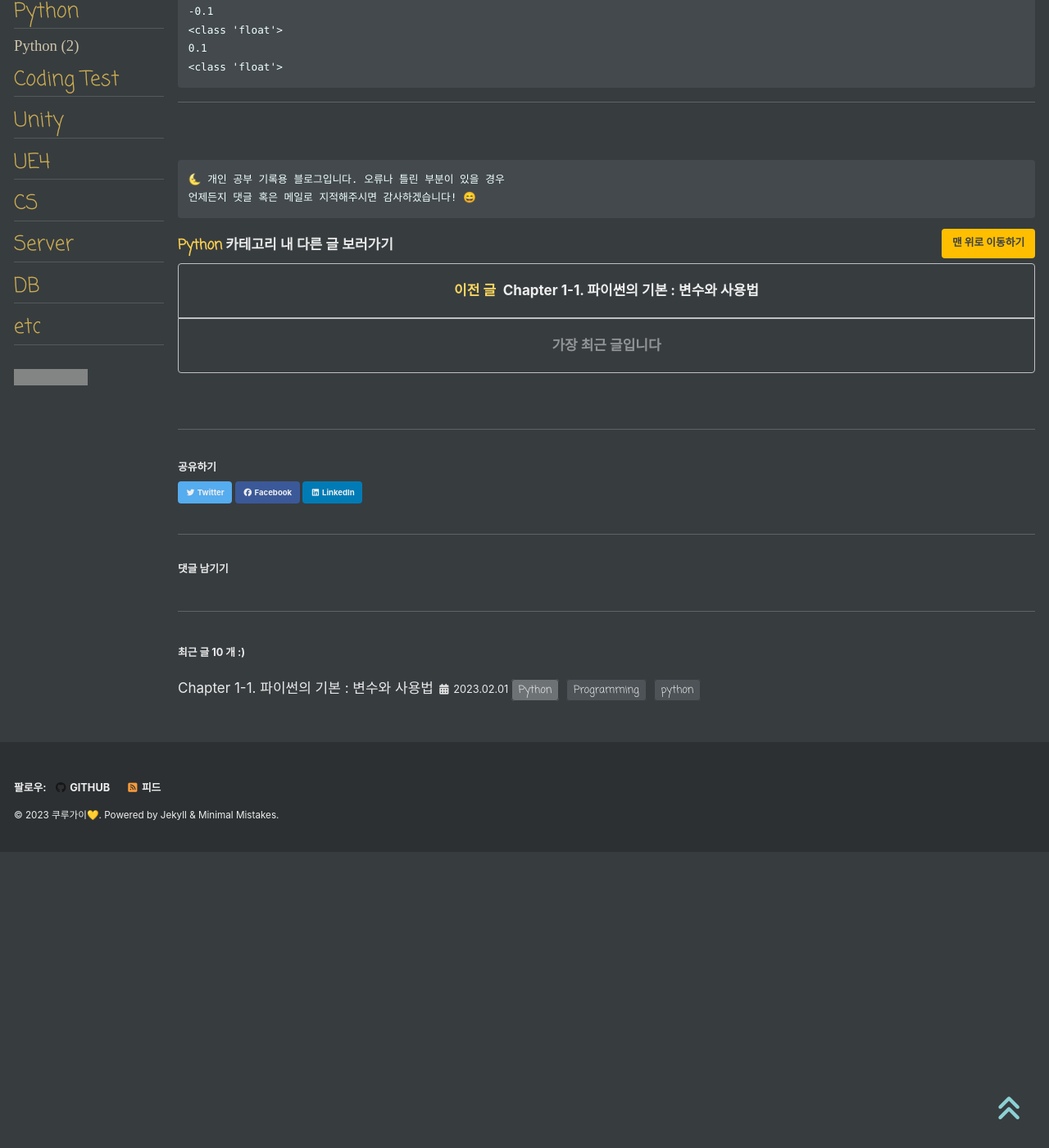
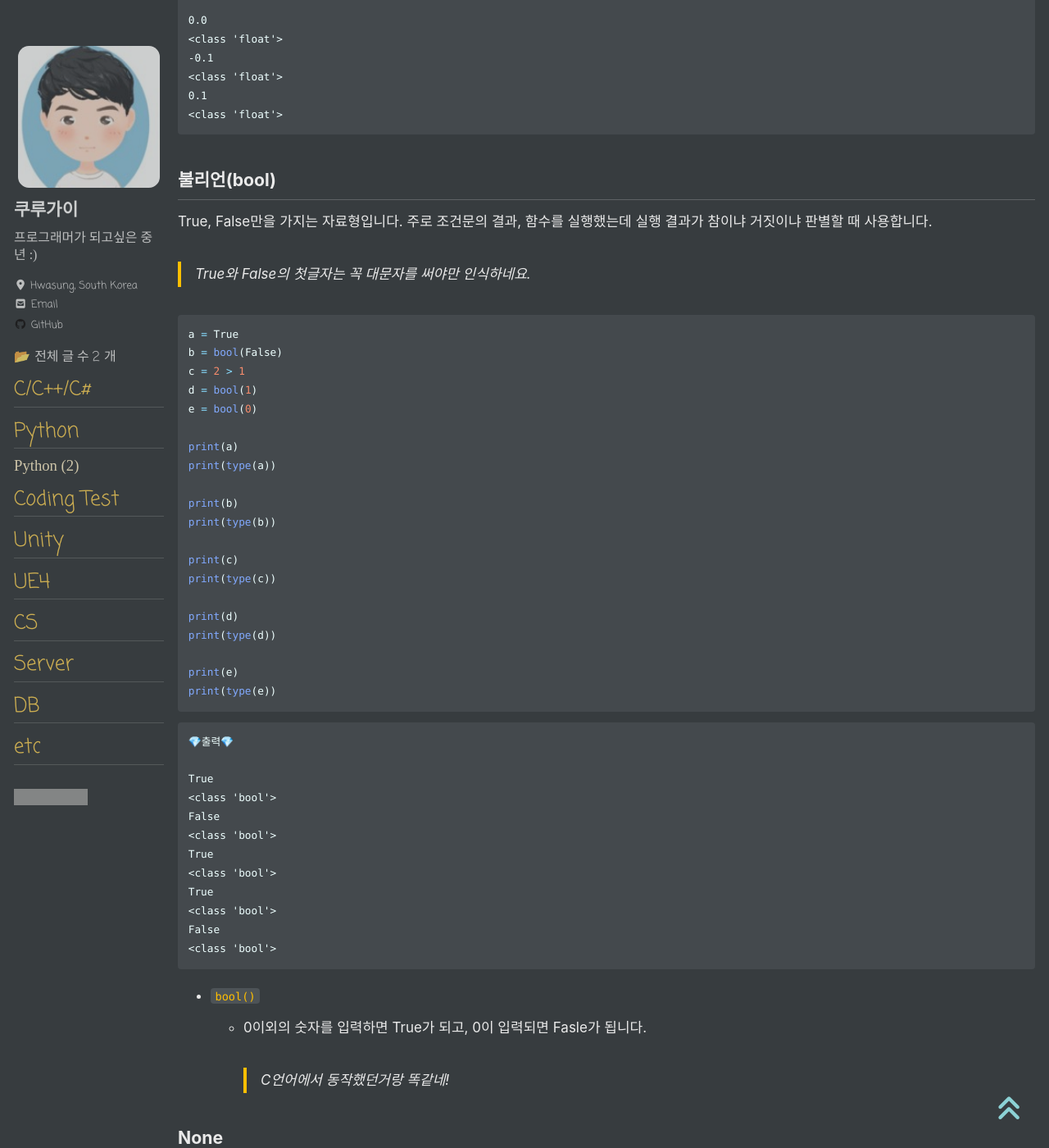
Before and after one commit to kurugai/kurugai.github.io, a Jekyll site: the page built from _posts/Python/2023-02-01-ch1-2.md, in a window 1280 px wide and 1400 px high, scrolled down 2111 px. Shown: the whole window at 82% size. Built offline with Jekyll 4.4.1, drawn with Linux system fonts in a browser that asks for light colours; cached includes are drawn as plain includes; nearby versions of some CDN libraries; some web fonts are replaced; comment, search, counter and statistics services are not loaded; before the commit the page ends 3150 px from its top, so only the background shows below that; some of the changed text lies outside the part shown; grey boxes are pictures that could not be loaded.

Commit message:
Change ch1-2 detail

````diff
--- a/_posts/Python/2023-02-01-ch1-2.md
+++ b/_posts/Python/2023-02-01-ch1-2.md
@@ -83,6 +83,69 @@ print(type(c))
 <class 'float'>
 ```
 
+## 불리언(bool)
+True, False만을 가지는 자료형입니다. 주로 조건문의 결과, 함수를 실행했는데 실행 결과가 참이냐 거짓이냐 판별할 때 사용합니다.
+> True와 False의 첫글자는 꼭 대문자를 써야만 인식하네요.
+
+```python
+a = True
+b = bool(False)
+c = 2 > 1
+d = bool(1)
+e = bool(0)
+
+print(a)
+print(type(a))
+
+print(b)
+print(type(b))
+
+print(c)
+print(type(c))
+
+print(d)
+print(type(d))
+
+print(e)
+print(type(e))
+```
+
+```
+💎출력💎
+
+True
+<class 'bool'>
+False
+<class 'bool'>
+True
+<class 'bool'>
+True
+<class 'bool'>
+False
+<class 'bool'>
+```
+
+- `bool()`
+  - 0이외의 숫자를 입력하면 True가 되고, 0이 입력되면 Fasle가 됩니다.
+  > C언어에서 동작했던거랑 똑같네!
+
+## None
+아무것도 없는 자료형입니다.
+> C#에서는 null과 동급입니다.
+
+```python
+a = None
+
+print(a)
+print(type(a))
+```
+
+```
+💎출력💎
+
+None
+<class 'NoneType'>
+
 ***
 <br>
 
````
